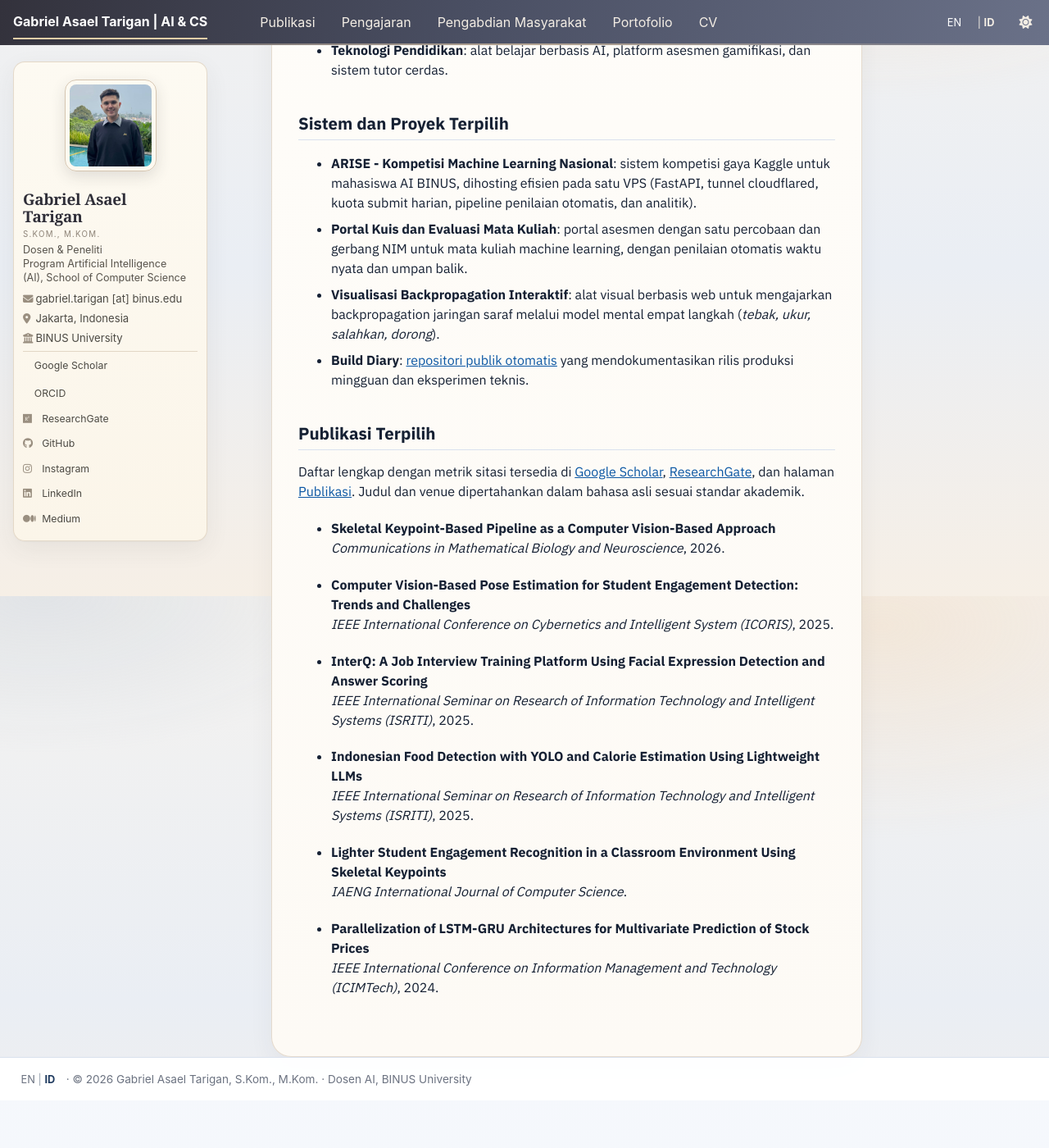
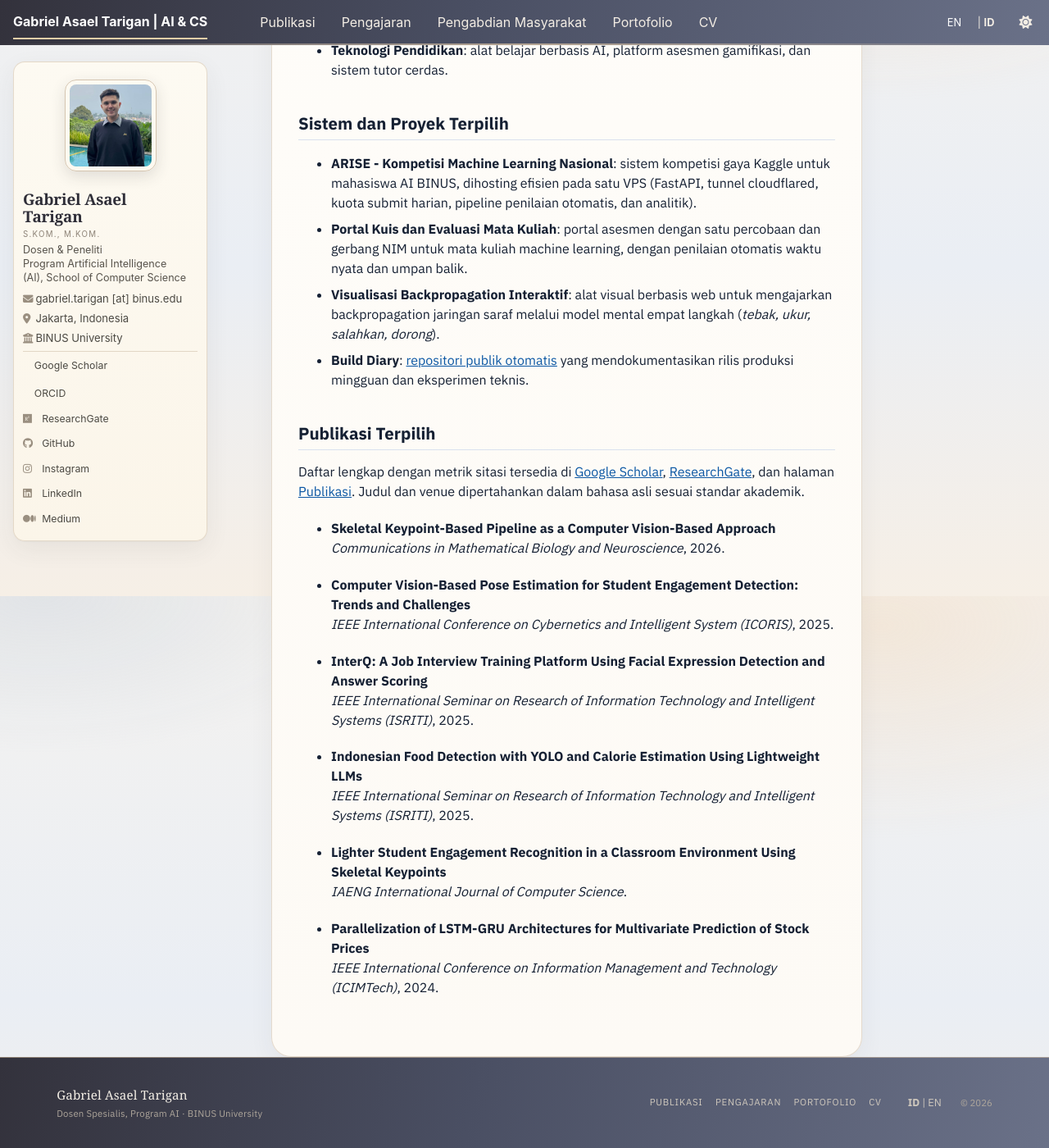
Before and after one commit to asaeltarigan/id, a Jekyll site: the page built from _pages/about.md, in a window 1280 px wide and 1400 px high, scrolled down 1073 px. Shown: the whole window at 82% size. Built offline with Jekyll 4.4.1, drawn with Linux system fonts in a browser that asks for light colours; a style sheet for code colours, icons or effects is not loaded; before the commit the page ends 2415 px from its top, so only the background shows below that.

Commit message:
Footer: pita slate hangat, tautan dan bahasa

```diff
--- a/_includes/footer.html
+++ b/_includes/footer.html
@@ -1,7 +1,20 @@
-<div class="page__footer-copyright">
-  <span class="lang-nav"><a href="https://asaeltarigan.github.io/" hreflang="en" lang="en">EN</a><span class="lang-sep"> | </span><span class="lang-cur" lang="id">ID</span></span> &middot;
-  &copy; {{ site.time | date: '%Y' }} Gabriel Asael Tarigan, S.Kom., M.Kom. &middot; Dosen AI, BINUS University
+<div class="ftr">
+  <div class="ftr__brand">
+    <span class="ftr__name">Gabriel Asael Tarigan</span>
+    <span class="ftr__role">Dosen Spesialis, Program AI &middot; BINUS University</span>
+  </div>
+  <nav class="ftr__links" aria-label="Footer">
+    <a href="{{ '/publikasi/' | relative_url }}">Publikasi</a>
+    <a href="{{ '/pengajaran/' | relative_url }}">Pengajaran</a>
+    <a href="{{ '/portofolio/' | relative_url }}">Portofolio</a>
+    <a href="{{ '/cv/' | relative_url }}">CV</a>
+  </nav>
+  <div class="ftr__meta">
+    <span class="lang-nav"><span class="lang-cur" lang="id">ID</span><span class="lang-sep"> | </span><a href="https://asaeltarigan.github.io/" hreflang="en" lang="en">EN</a></span>
+    <span class="ftr__year">&copy; {{ site.time | date: '%Y' }}</span>
+  </div>
 </div>
+
 <script>
   /* Responsive nav controller: flex overflow handling + dropdown anchored under the burger. Watches the lists so the theme's greedy-nav cannot override it. NOTE: only block comments here - the site build collapses inline-script whitespace and line comments would swallow the rest of the script. */
   (function () {
--- a/_includes/head.html
+++ b/_includes/head.html
@@ -101,4 +101,4 @@
 <link rel="preconnect" href="https://fonts.gstatic.com" crossorigin>
 <link href="https://fonts.googleapis.com/css2?family=IBM+Plex+Sans:wght@400;500;600;700&display=swap" rel="stylesheet">
 <link rel="stylesheet" href="{{ base_path }}/assets/css/main.css">
-<link rel="stylesheet" href="{{ base_path }}/assets/css/custom.css?v=62">
+<link rel="stylesheet" href="{{ base_path }}/assets/css/custom.css?v=63">
--- a/assets/css/custom.css
+++ b/assets/css/custom.css
@@ -879,3 +879,67 @@ html[data-theme="dark"] .page__inner-wrap {
    short pages show a band of background between the last card and the bar. */
 body { margin-bottom: 0 !important; }
 .page__footer { position: static !important; margin-top: 0 !important; }
+
+/* Footer as the bookend to the masthead: same warm slate, sand hairline on
+   top, cream type. Three zones: identity, links, language + year. */
+.page__footer {
+  background: linear-gradient(100deg, #33323c 0%, #4a4f63 45%, #6a7188 100%) !important;
+  -webkit-backdrop-filter: none !important;
+  backdrop-filter: none !important;
+  border-top: 1px solid rgba(235, 208, 170, 0.5) !important;
+  padding: 1.1rem 0 1.15rem !important;
+  margin-top: 0 !important;
+}
+
+.page__footer .ftr {
+  max-width: 1180px;
+  margin: 0 auto;
+  padding: 0 1.2rem;
+  display: grid;
+  grid-template-columns: minmax(0, 1.5fr) auto auto;
+  gap: 1.4rem;
+  align-items: center;
+}
+
+.ftr__brand { display: flex; flex-direction: column; gap: 0.16rem; }
+
+.ftr__name {
+  font-family: Georgia, "Times New Roman", serif;
+  font-size: 0.95rem;
+  letter-spacing: 0.01em;
+  color: #f4efe6;
+}
+
+.ftr__role { font-size: 0.71rem; letter-spacing: 0.02em; color: #aea69b; }
+
+.ftr__links { display: flex; flex-wrap: wrap; gap: 0.95rem; }
+
+.ftr__links a,
+.ftr__links a:link,
+.ftr__links a:visited {
+  font-size: 0.71rem;
+  letter-spacing: 0.07em;
+  text-transform: uppercase;
+  color: #cfc8bd !important;
+  text-decoration: none;
+  border-bottom: 1px solid transparent;
+  padding-bottom: 1px;
+}
+
+.ftr__links a:hover,
+.ftr__links a:active { color: #fff !important; border-bottom-color: rgba(235, 208, 170, 0.75); }
+
+.ftr__meta { display: flex; align-items: center; gap: 0.85rem; font-size: 0.71rem; color: #aea69b; }
+
+.page__footer .lang-nav a,
+.page__footer .lang-nav a:link,
+.page__footer .lang-nav a:visited,
+.page__footer .lang-cur,
+.page__footer .lang-sep { color: #cfc8bd !important; text-decoration: none; }
+
+.page__footer .lang-nav a:hover { color: #fff !important; }
+
+@media (max-width: 760px) {
+  .page__footer .ftr { grid-template-columns: 1fr; gap: 0.75rem; }
+  .ftr__links { gap: 0.7rem; }
+}
```
